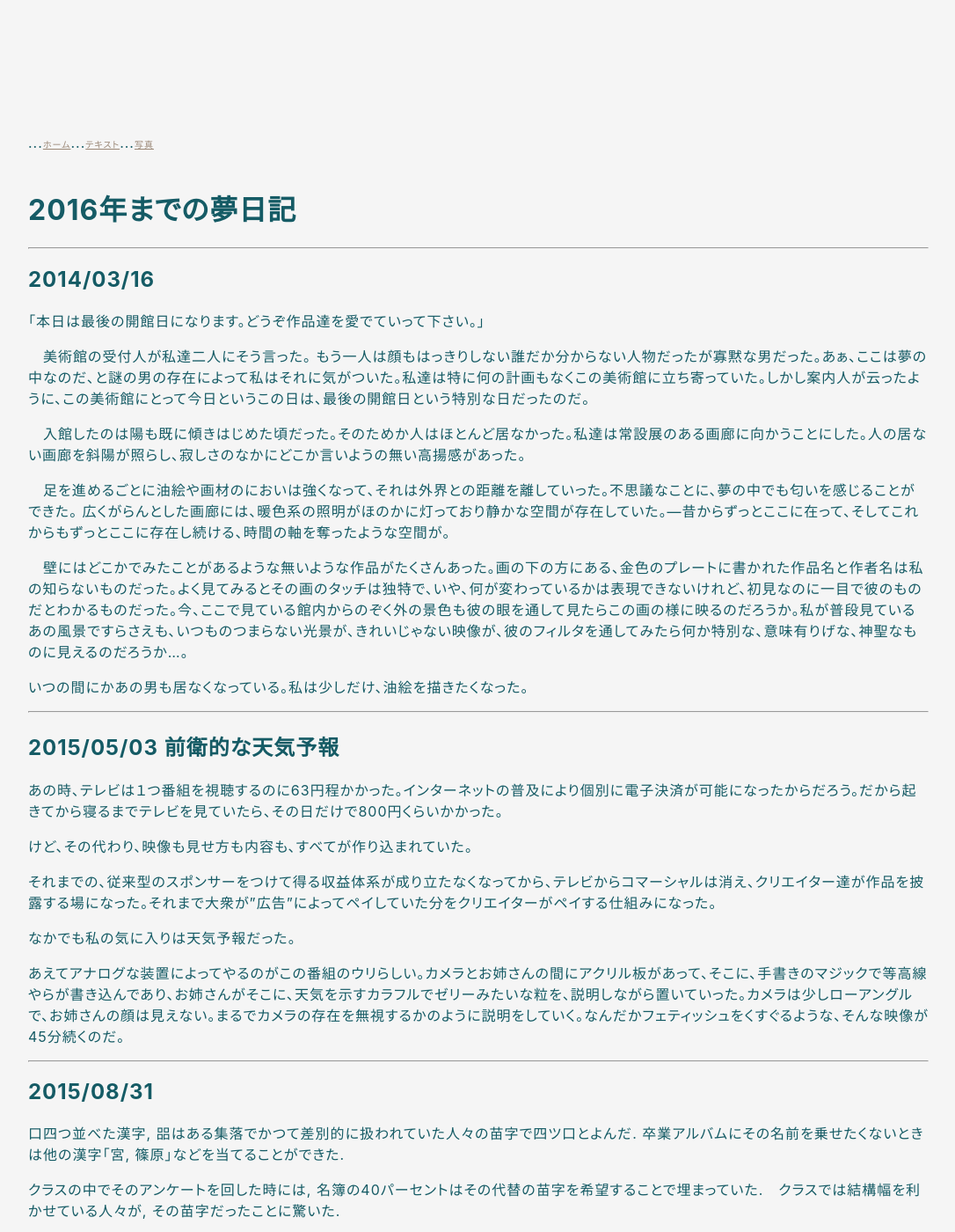
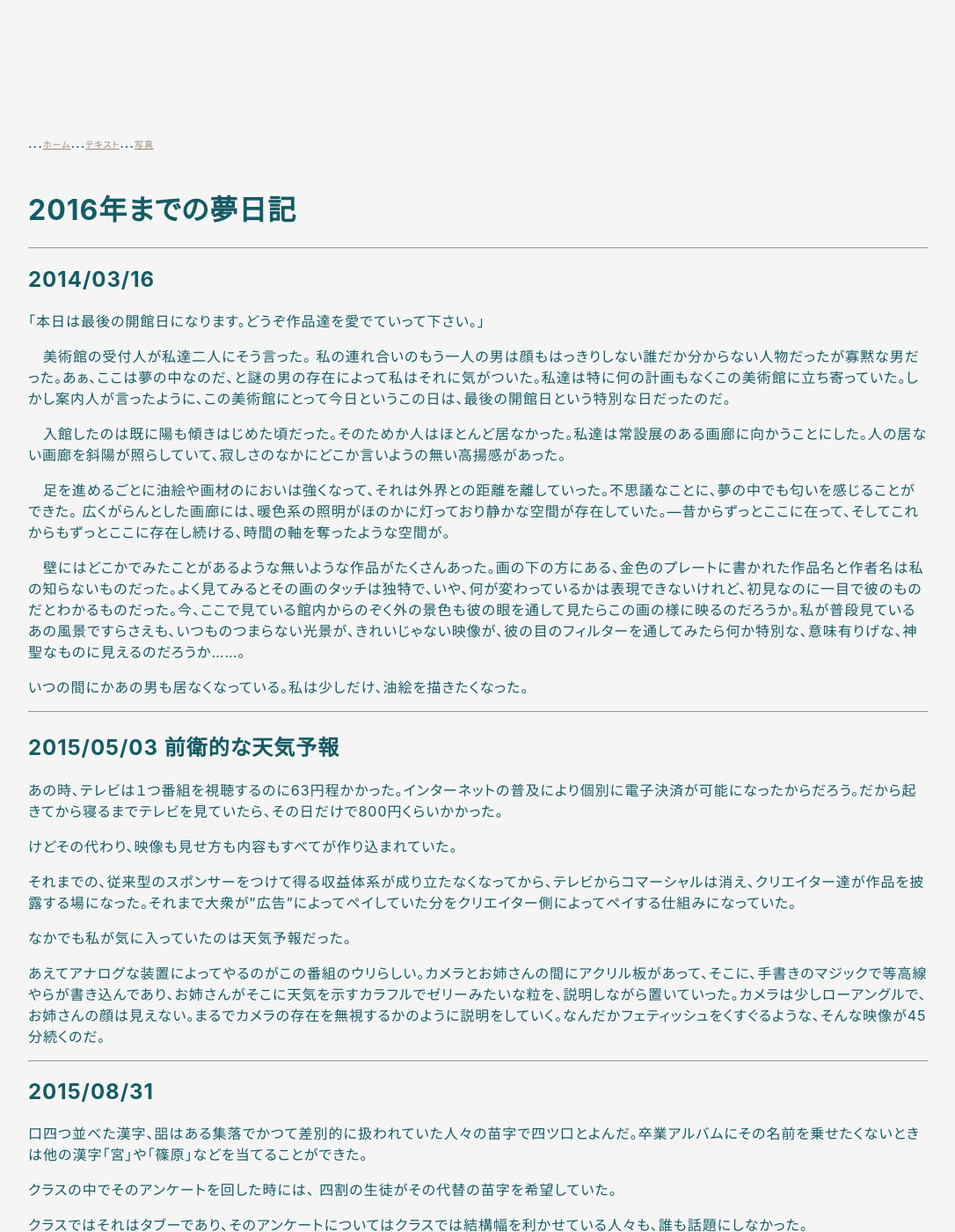
Before and after one commit to hihumi-riku/hihumi-riku.github.io, a Jekyll site: the page built from _posts/2019-01-25-dream_until_2016.md, in a window 1280 px wide and 1400 px high. Shown: the whole window at 88% size, without its empty margins (96-1182 px from the left). Built offline with Jekyll 4.4.1, drawn with Linux system fonts in a browser that asks for light colours; some of the changed text lies outside the part shown.

Commit message:
Update 2019-01-25-dream_until_2016.md

```diff
--- a/_posts/2019-01-25-dream_until_2016.md
+++ b/_posts/2019-01-25-dream_until_2016.md
@@ -11,14 +11,14 @@ title: 2016年までの夢日記
 ## 2014/03/16
 「本日は最後の開館日になります。どうぞ作品達を愛でていって下さい。」
 
-　美術館の受付人が私達二人にそう言った。 もう一人は顔もはっきりしない誰だか分からない人物だったが寡黙な男だった。あぁ、ここは夢の中なのだ、と謎の男の存在によって私はそれに気がついた。私達は特に何の計画もなくこの美術館に立ち寄っていた。しかし案内人が云ったように、この美術館にとって今日というこの日は、最後の開館日という特別な日だったのだ。
+　美術館の受付人が私達二人にそう言った。 私の連れ合いのもう一人の男は顔もはっきりしない誰だか分からない人物だったが寡黙な男だった。あぁ、ここは夢の中なのだ、と謎の男の存在によって私はそれに気がついた。私達は特に何の計画もなくこの美術館に立ち寄っていた。しかし案内人が言ったように、この美術館にとって今日というこの日は、最後の開館日という特別な日だったのだ。
 
-　入館したのは陽も既に傾きはじめた頃だった。そのためか人はほとんど居なかった。私達は常設展のある画廊に向かうことにした。人の居ない画廊を斜陽が照らし、寂しさのなかにどこか言いようの無い高揚感があった。
+　入館したのは既に陽も傾きはじめた頃だった。そのためか人はほとんど居なかった。私達は常設展のある画廊に向かうことにした。人の居ない画廊を斜陽が照らしていて、寂しさのなかにどこか言いようの無い高揚感があった。
 
 　足を進めるごとに油絵や画材のにおいは強くなって、それは外界との距離を離していった。不思議なことに、夢の中でも匂いを感じることができた。
 広くがらんとした画廊には、暖色系の照明がほのかに灯っており静かな空間が存在していた。—昔からずっとここに在って、そしてこれからもずっとここに存在し続ける、時間の軸を奪ったような空間が。
 
-　壁にはどこかでみたことがあるような無いような作品がたくさんあった。画の下の方にある、金色のプレートに書かれた作品名と作者名は私の知らないものだった。よく見てみるとその画のタッチは独特で、いや、何が変わっているかは表現できないけれど、初見なのに一目で彼のものだとわかるものだった。今、ここで見ている館内からのぞく外の景色も彼の眼を通して見たらこの画の様に映るのだろうか。私が普段見ているあの風景ですらさえも、いつものつまらない光景が、きれいじゃない映像が、彼のフィルタを通してみたら何か特別な、意味有りげな、神聖なものに見えるのだろうか...。
+　壁にはどこかでみたことがあるような無いような作品がたくさんあった。画の下の方にある、金色のプレートに書かれた作品名と作者名は私の知らないものだった。よく見てみるとその画のタッチは独特で、いや、何が変わっているかは表現できないけれど、初見なのに一目で彼のものだとわかるものだった。今、ここで見ている館内からのぞく外の景色も彼の眼を通して見たらこの画の様に映るのだろうか。私が普段見ているあの風景ですらさえも、いつものつまらない光景が、きれいじゃない映像が、彼の目のフィルターを通してみたら何か特別な、意味有りげな、神聖なものに見えるのだろうか......。
 
 いつの間にかあの男も居なくなっている。私は少しだけ、油絵を描きたくなった。
 
@@ -29,40 +29,40 @@ title: 2016年までの夢日記
 
 あの時、テレビは１つ番組を視聴するのに63円程かかった。インターネットの普及により個別に電子決済が可能になったからだろう。だから起きてから寝るまでテレビを見ていたら、その日だけで800円くらいかかった。
 
-けど、その代わり、映像も見せ方も内容も、すべてが作り込まれていた。
+けどその代わり、映像も見せ方も内容もすべてが作り込まれていた。
 
-それまでの、従来型のスポンサーをつけて得る収益体系が成り立たなくなってから、テレビからコマーシャルは消え、クリエイター達が作品を披露する場になった。それまで大衆が"広告"によってペイしていた分をクリエイターがペイする仕組みになった。
+それまでの、従来型のスポンサーをつけて得る収益体系が成り立たなくなってから、テレビからコマーシャルは消え、クリエイター達が作品を披露する場になった。それまで大衆が"広告"によってペイしていた分をクリエイター側によってペイする仕組みになっていた。
 
-なかでも私の気に入りは天気予報だった。
+なかでも私が気に入っていたのは天気予報だった。
 
-あえてアナログな装置によってやるのがこの番組のウリらしい。カメラとお姉さんの間にアクリル板があって、そこに、手書きのマジックで等高線やらが書き込んであり、お姉さんがそこに、天気を示すカラフルでゼリーみたいな粒を、説明しながら置いていった。カメラは少しローアングルで、お姉さんの顔は見えない。まるでカメラの存在を無視するかのように説明をしていく。なんだかフェティッシュをくすぐるような、そんな映像が45分続くのだ。
+あえてアナログな装置によってやるのがこの番組のウリらしい。カメラとお姉さんの間にアクリル板があって、そこに、手書きのマジックで等高線やらが書き込んであり、お姉さんがそこに天気を示すカラフルでゼリーみたいな粒を、説明しながら置いていった。カメラは少しローアングルで、お姉さんの顔は見えない。まるでカメラの存在を無視するかのように説明をしていく。なんだかフェティッシュをくすぐるような、そんな映像が45分続くのだ。
 
 ---
 <a id="3"></a>
 <a href="#3"></a>
 ## 2015/08/31
 
-口四つ並べた漢字, 㗊はある集落でかつて差別的に扱われていた人々の苗字で四ツ口とよんだ. 卒業アルバムにその名前を乗せたくないときは他の漢字「宮, 篠原」などを当てることができた.
+口四つ並べた漢字、㗊はある集落でかつて差別的に扱われていた人々の苗字で四ツ口とよんだ。卒業アルバムにその名前を乗せたくないときは他の漢字「宮」や「篠原」などを当てることができた。
 
-クラスの中でそのアンケートを回した時には, 名簿の40パーセントはその代替の苗字を希望することで埋まっていた.　クラスでは結構幅を利かせている人々が, その苗字だったことに驚いた.
+クラスの中でそのアンケートを回した時には、 四割の生徒がその代替の苗字を希望していた。
 
-クラスではそれはタブーであり, 腫れ物を触るようで, そのアンケートについて誰も話題にしなかった.
+クラスではそれはタブーであり、そのアンケートについてはクラスでは結構幅を利かせている人々も、誰も話題にしなかった。
 
-あとで聞いてみると雄のひよこを屠殺する人々の名前として使われていた. 彼らはなぜか嫌われていた.
+あとで聞いてみると雄のひよこを屠殺する人々の名前として使われていた。彼らはなぜか嫌われていた。
 
-恐ろしい夢だった. とにかく不気味な夢だった.
+とにかく不気味な夢だった。
 
 ---
 <a id="4"></a>
 <a href="#4"></a>
 ## 2015/12/18 大混乱だった
-自然言語に関する研究が進み、人間の話す言葉のみならず、動物や植物から発せられる言語まで解析を拡張し、彼らの言語を人間が理解できるようになっていた。
+自然言語に関する研究が進み、人間の話す言葉のみならず動物や植物から発せられる言語まで解析を拡張し、彼らの言語を人間が理解できるようになっていた。
 
 あるとき、大地震が来るということを同時多発的に動物たちが発していることがわかった。
 
-しかし、私と恋人いつものように急がなかった。避難する準備をしていた。カバンに、ジャージやジーンズ、タオルを詰め込んでいる最中だった。
+しかし、私と恋人はいつものように急がなかった。みんな避難する準備をしていた。私たちもカバンに、ジャージやジーンズ、タオルを詰め込んでいた。
 
-外を見渡すと、隣家が燃えていることに気がついた。逃げようと思ったが、家は四方火に囲まれていた。
+外を見渡すと、隣家が燃えていることに気がついた。逃げようと思ったが、そのときにはすでに家は四方火に囲まれていた。
 
 私は庭に、ガスボンベがあるのを思い出した。そして、ガスボンベが火で炙られて熱せられているのを見て、まずいと思った。
 
@@ -75,9 +75,9 @@ title: 2016年までの夢日記
 ## 2015/12/18
 量子コンピューターが実現されてしばらく経った。
 
-それを開発したチームはとてもクローズドで彼らとの接触もままならないほどだった。NP完全な問題にもアクセスすることができるのも、結局彼らだけだった。
+それを開発したチームはとてもクローズドで彼らとの接触もままならないほどだった。その量子コンピューターの登場でNP完全な問題にもアクセスできたのだけど、結局アクセスできるのは彼らだけだった。
 
-彼らは、技術、考え方、ファッション、全てにおいて、違う価値観を持っていた。私たちにとって、まるで未来人のように見えた。
+彼らは、技術、考え方、ファッション、全てにおいて、違う価値観を持っていた。私たちにとってそれはまるで未来人のように見えた。
 
 同じ人間だったが、まるで違う生き物に思え、その他人類が初めて劣等生物だと認識さえしそうだった。
 
@@ -138,9 +138,9 @@ O先生は、「彼らだって、私らと根本は同じなんだよ」そう
 ## 2016/09/29
 私が、死んだときのこと。
 
-自分が死んだとき、私を弔う人々はそれはもう忙しかったけど、私もそこそこ忙しかった。少し経ってやっと、ほっとする時間が出来て、あの人のところに挨拶をしなくては、と思った。
+自分が死んだとき、私を弔う人々はそれはもう忙しかったけど、私もそこそこ忙しかった。少し経ってやっと、ほっとする時間が出来てあの人のところに挨拶をしなくては、と思った。
 
-ところが、冥界にいる私には現世に生きるあの人の場所はわからない。どうやっていけばいいのか、どこにいるのか。途方に暮れていると、いつの間にか、道筋ができあの人の上に抱っこされながら髪を撫でられていた。
+ところが、冥界にいる私には現世に生きるあの人の場所はわからない。どうやっていけばいいのか、どこにいるのか。途方に暮れているといつの間にか道筋ができ、あの人の上に抱かれながら髪を撫でられていた。
 
 「よしよし」
 
```
Also changed, not shown: other parts of _posts/2019-01-25-dream_until_2016.md (+1 -1 lines).
